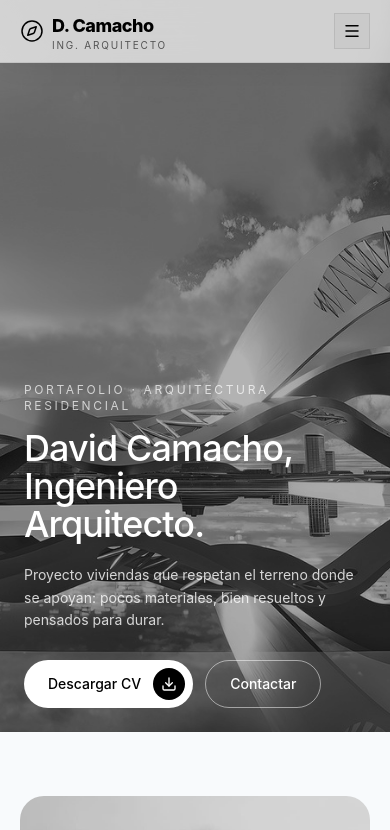
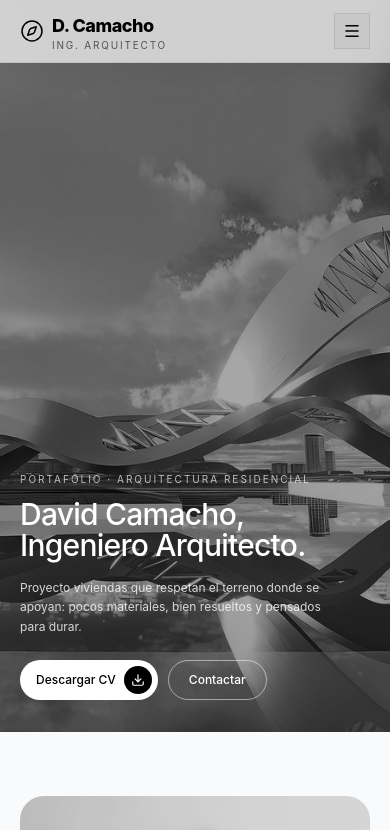
Before and after one commit to LuisGCamacho/Architecture-portfolio, a React (Vite) app: page / in a window 390 px wide. Shown: the top 830 px of the page. Built offline with nearby package versions, Linux system fonts and the light colour scheme.

Commit message:
update hero

```diff
--- a/src/components/layout/CustomFooter.tsx
+++ b/src/components/layout/CustomFooter.tsx
@@ -19,7 +19,7 @@ export const CustomFooter = () => {
                     </p>
 
                     <a
-                        href="mailto:correo@ejemplo.com"
+                        href="mailto:Jcamacho14@gmail.com"
                         className="
                             group
                             mt-5
--- a/src/components/layout/CustomHero.tsx
+++ b/src/components/layout/CustomHero.tsx
@@ -1,7 +1,5 @@
 import { useState } from "react";
-
 import heroImage2 from "/heroImage2.jpeg";
-
 import { Download } from "lucide-react";
 
 export const CustomHero = () => {
@@ -11,57 +9,172 @@ export const CustomHero = () => {
         <section
             id="inicio"
             onMouseEnter={() => setZoomed(true)}
-            className="relative min-h-[calc(100vh-7rem)] overflow-hidden "
+            className="
+                relative
+                min-h-[calc(100vh-7rem)]
+                overflow-hidden
+            "
         >
-            {/* Imagen */}
+            {/* Image */}
             <div
-                className={`absolute inset-0 bg-cover bg-center bg-no-repeat grayscale transition-transform duration-700 ease-out ${
-                    zoomed ? "scale-105" : "scale-100"
-                }`}
+                className={`
+                    absolute
+                    inset-0
+                    bg-cover
+                    bg-no-repeat
+                    bg-[position:center_35%]
+                    grayscale
+                    transition-transform
+                    duration-700
+                    ease-out
+                    sm:bg-center
+                    ${zoomed ? "scale-105" : "scale-100"}
+                `}
                 style={{
                     backgroundImage: `url(${heroImage2})`,
                 }}
             />
 
             {/* Overlay */}
-            <div className="absolute inset-0 bg-black/30" />
+            <div className="absolute inset-0 bg-black/35" />
 
-            {/* Contenido */}
-            <div className="absolute inset-x-0 bottom-0 z-10 p-6 sm:p-10 lg:p-14">
+            {/* Content */}
+            <div
+                className="
+                    absolute
+                    inset-x-0
+                    bottom-0
+                    z-10
+                    px-5
+                    pb-8
+                    sm:px-10
+                    sm:pb-10
+                    lg:px-14
+                    lg:pb-14
+                "
+            >
                 <div className="mx-auto max-w-7xl">
                     <div className="max-w-2xl text-white">
-                        <p className="text-xs uppercase tracking-[0.22em] text-white/70">
+                        <p
+                            className="
+                                text-[10px]
+                                uppercase
+                                tracking-[0.2em]
+                                text-white/70
+                                sm:text-xs
+                                sm:tracking-[0.22em]
+                            "
+                        >
                             Portafolio · Arquitectura residencial
                         </p>
 
-                        <h1 className="mt-4 text-4xl font-medium leading-[1.05] tracking-tight sm:text-5xl lg:text-6xl">
+                        <h1
+                            className="
+                                mt-3
+                                text-3xl
+                                font-medium
+                                leading-[1.05]
+                                tracking-tight
+                                sm:mt-4
+                                sm:text-5xl
+                                lg:text-6xl
+                            "
+                        >
                             David Camacho,
                             <br />
                             Ingeniero Arquitecto.
                         </h1>
 
-                        <p className="mt-5 max-w-md text-sm leading-relaxed text-white/80 sm:text-base">
+                        <p
+                            className="
+                                mt-4
+                                max-w-[320px]
+                                text-xs
+                                leading-relaxed
+                                text-white/80
+                                sm:mt-5
+                                sm:max-w-md
+                                sm:text-base
+                            "
+                        >
                             Proyecto viviendas que respetan el terreno donde se
                             apoyan: pocos materiales, bien resueltos y pensados
                             para durar.
                         </p>
 
-                        <div className="mt-7 flex flex-wrap gap-3">
+                        <div
+                            className="
+                                mt-6
+                                flex
+                                flex-wrap
+                                gap-2.5
+                                sm:mt-7
+                                sm:gap-3
+                            "
+                        >
                             {/* Download CV */}
                             <a
                                 href="/Curriculum_David_Camacho.pdf"
                                 download="Curriculum_David_Camacho.pdf"
-                                className="inline-flex items-center gap-3 rounded-full bg-white py-2 pl-6 pr-2 text-sm font-medium text-black transition hover:bg-white/90"
+                                className="
+                                    inline-flex
+                                    items-center
+                                    gap-2
+                                    rounded-full
+                                    bg-white
+                                    py-1.5
+                                    pl-4
+                                    pr-1.5
+                                    text-xs
+                                    font-medium
+                                    text-black
+                                    transition
+                                    hover:bg-white/90
+                                    sm:gap-3
+                                    sm:py-2
+                                    sm:pl-6
+                                    sm:pr-2
+                                    sm:text-sm
+                                "
                             >
                                 Descargar CV
-                                <span className="grid h-8 w-8 place-items-center rounded-full bg-black text-white">
-                                    <Download className="h-4 w-4" />
+                                <span
+                                    className="
+                                        grid
+                                        h-7
+                                        w-7
+                                        place-items-center
+                                        rounded-full
+                                        bg-black
+                                        text-white
+                                        sm:h-8
+                                        sm:w-8
+                                    "
+                                >
+                                    <Download className="h-3.5 w-3.5 sm:h-4 sm:w-4" />
                                 </span>
                             </a>
+
                             {/* Contact */}
                             <a
                                 href="#contacto"
-                                className="inline-flex items-center rounded-full border border-white/50 px-6 py-3 text-sm font-medium text-white transition hover:bg-white/10"
+                                className="
+                                    inline-flex
+                                    items-center
+                                    rounded-full
+                                    border
+                                    border-white/50
+                                    px-5
+                                    py-2
+                                    text-xs
+                                    font-medium
+                                    text-white
+                                    transition
+                                    hover:bg-white/10
+                                    sm:px-6
+                                    sm:py-3
+                                    sm:text-sm
+                                "
                             >
                                 Contactar
                             </a>
```
